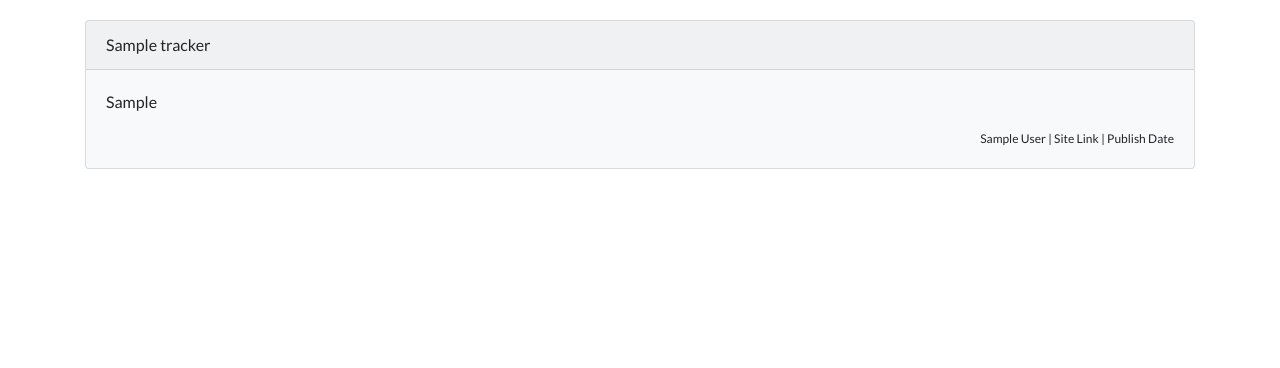
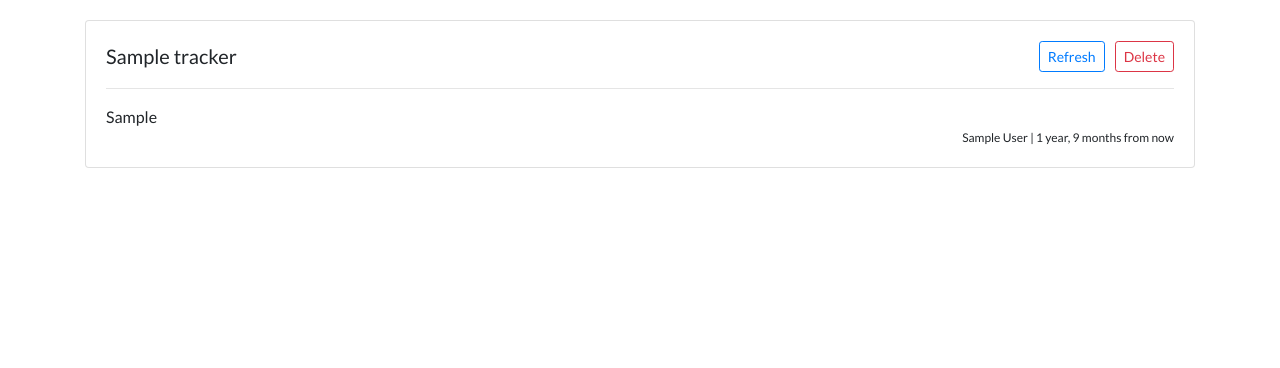
Before and after one commit to pushpreet/mediatracker, a Django app: page /tracker/ in a window 1280 px wide. Shown: the part 128-496 px from the top of the page. Run offline with Django 3.2, Linux system fonts and the light colour scheme; tables that the repository leaves empty hold one stand-in row (values such as "Sample post"); some libraries are stand-ins or nearby versions.

Commit message:
add color field to tracker and change card design

```diff
--- a/mediatracker/settings.py
+++ b/mediatracker/settings.py
@@ -37,6 +37,7 @@ INSTALLED_APPS = [
     'django.contrib.sessions',
     'django.contrib.messages',
     'django.contrib.staticfiles',
+    'django.contrib.humanize',
     'tracker.apps.TrackerConfig',
 ]
 
--- a/tracker/models.py
+++ b/tracker/models.py
@@ -20,6 +20,7 @@ class Tracker(models.Model):
     name = models.CharField(max_length=200)
     last_modified = models.DateTimeField(auto_now=True)
     query = models.TextField(null=True)
+    color = models.CharField(max_length=6, default='e67e22')
     created_by = models.ForeignKey(User, models.SET_NULL, null=True)
     category = models.ForeignKey(TrackerCategory, on_delete=models.CASCADE)
 
@@ -37,7 +38,7 @@ class Tracker(models.Model):
                 Post.objects.create(
                     uuid = post['thread']['uuid'],
                     url = post['thread']['url'],
-                    site = post['thread']['site_full'],
+                    site_full = post['thread']['site_full'],
                     site_categories = post['thread']['site_categories'],
                     title = post['thread']['title_full'],
                     published = post['thread']['published'],
@@ -59,7 +60,7 @@ class Tracker(models.Model):
 class Post(models.Model):
     uuid = models.CharField(primary_key=True, max_length=40)
     url = models.URLField(max_length=500)
-    site = models.URLField(max_length=500)
+    site_full = models.URLField(max_length=500)
     site_categories = models.TextField()
     title = models.CharField(max_length=255)
     published = models.DateTimeField()
--- a/tracker/static/tracker/css/style.css
+++ b/tracker/static/tracker/css/style.css
@@ -2,8 +2,8 @@ html, body {
     font-family: Lato;
 }
 
-a.custom-card,
-a.custom-card:hover {
+a.custom-header,
+a.custom-header:hover {
   color: inherit;
   text-decoration: none !important;
 }
@@ -22,3 +22,11 @@ img {
   width: 100%;
   max-height: 100px;
 }
+
+.flex-item {
+  padding: 0 5px;
+}
+
+.flex-row {
+  margin: 0 -5px;
+}
--- a/tracker/templates/tracker/tracker_detail.html
+++ b/tracker/templates/tracker/tracker_detail.html
@@ -1,3 +1,7 @@
+{% extends 'tracker/base.html' %}
+
+{% block content %}
+
 <h1>{{ tracker.name }}</h1>
 
 {% if error_message %}
@@ -15,3 +19,5 @@
 {% csrf_token %}
     <input type="submit" value="Refresh" />
 </form>
+
+{% endblock %}
--- a/tracker/templates/tracker/tracker_list.html
+++ b/tracker/templates/tracker/tracker_list.html
@@ -1,4 +1,5 @@
 {% extends 'tracker/base.html' %}
+{% load humanize %}
 
 {% block content %}
     <nav class="navbar navbar-light justify-content-between" style="border-radius: 10px; background-color: #e3f2fd;">
@@ -11,15 +12,32 @@
 
     {% if tracker_list %}
         {% for tracker in tracker_list %}
-        <a href="{% url 'tracker:tracker_detail' tracker.id %}" class="custom-card">
-            <div class="card bg-light mb-3" style="width: 100%;">
-                <div class="card-header">{{ tracker.name }}</div>
+            <div class="card mb-3" style="width: 100%;">
                 <div class="card-body">
-                    <p class="card-text">{{ tracker.query }}</p>
-                    <p class="text-right" style="font-size: 12px; margin-bottom: 0px;">{{ tracker.created_by }} | Site Link | Publish Date</p>
+                    <div class="d-flex flex-row justify-content-between">
+                        <div class="flex-item mr-auto">
+                            <a class="custom-header" style="font-size: 1.25rem;">{{ tracker.name }}</a>
+                        </div>
+                        <div class="flex-item">
+                            <form style="margin-bottom: 0px;" action="{% url 'tracker:refresh' tracker.id %}" method="post">
+                                {% csrf_token %}
+                                <button class="btn btn-sm btn-outline-primary" type="submit">Refresh</button>
+                            </form>
+                        </div>
+                        <div class="flex-item">
+                            <form style="margin-bottom: 0px;" action="{% url 'tracker:refresh' tracker.id %}" method="post">
+                                {% csrf_token %}
+                                <button class="btn btn-sm btn-outline-danger" type="submit">Delete</button>
+                            </form>
+                        </div>
+                    </div>
+                    <hr>
+                    <span class="card-text">
+                        {{ tracker.query }}
+                    </span>
+                    <p class="text-right" style="font-size: 12px; margin-bottom: 0px;">{{ tracker.created_by }} | {{ tracker.last_modified|naturaltime }}</p>
                 </div>
             </div>
-        </a>
         {% endfor %}
     {% else %}
         <p>No trackers are available.</p>
```
Also changed, not shown: tracker/templates/tracker/index.html (+19 -7 lines), tracker/templates/tracker/post_detail.html (+6 -1 lines), tracker/migrations/0007_auto_20180402_1553.py (added), tracker/migrations/0008_tracker_color.py (added).
